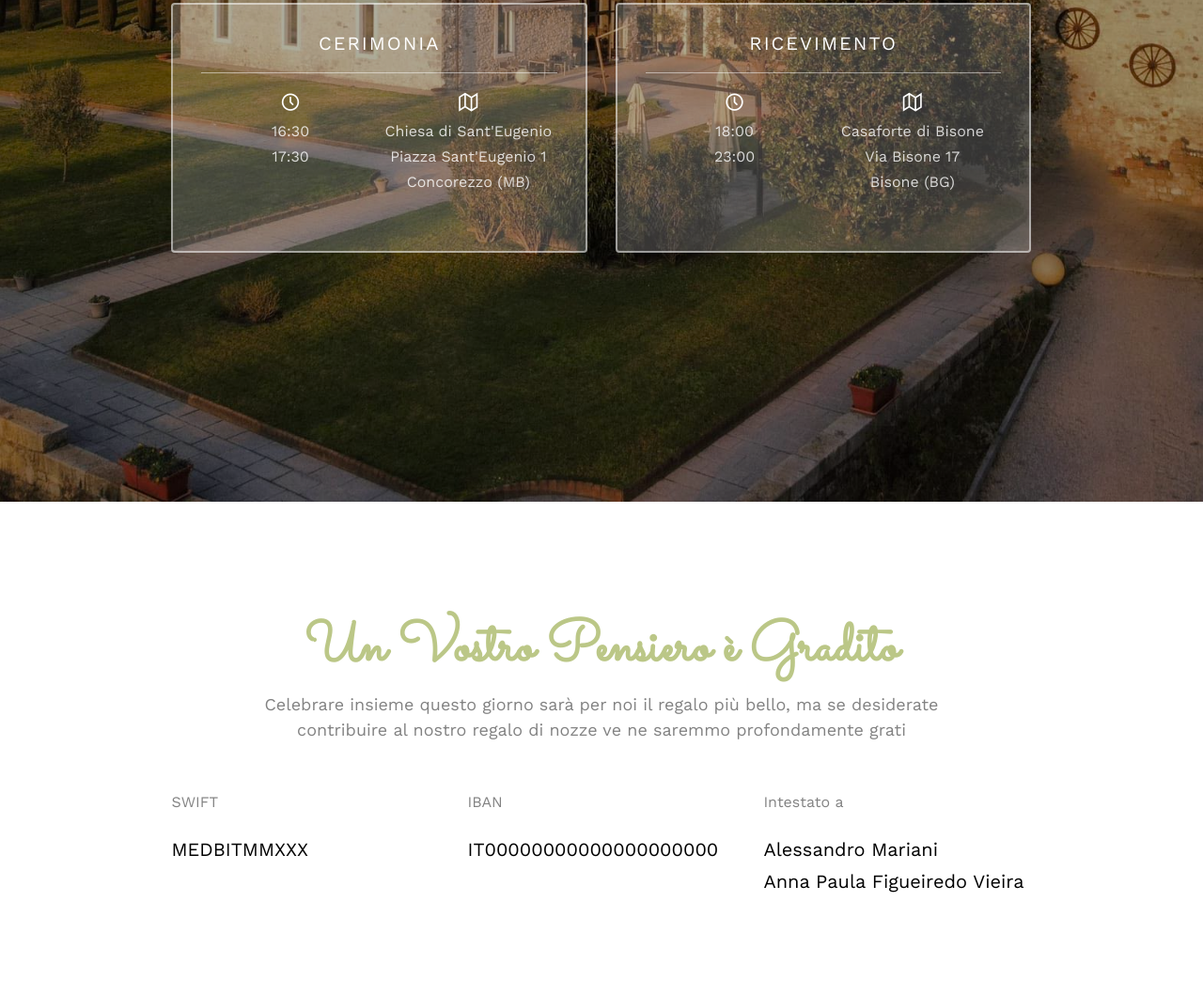
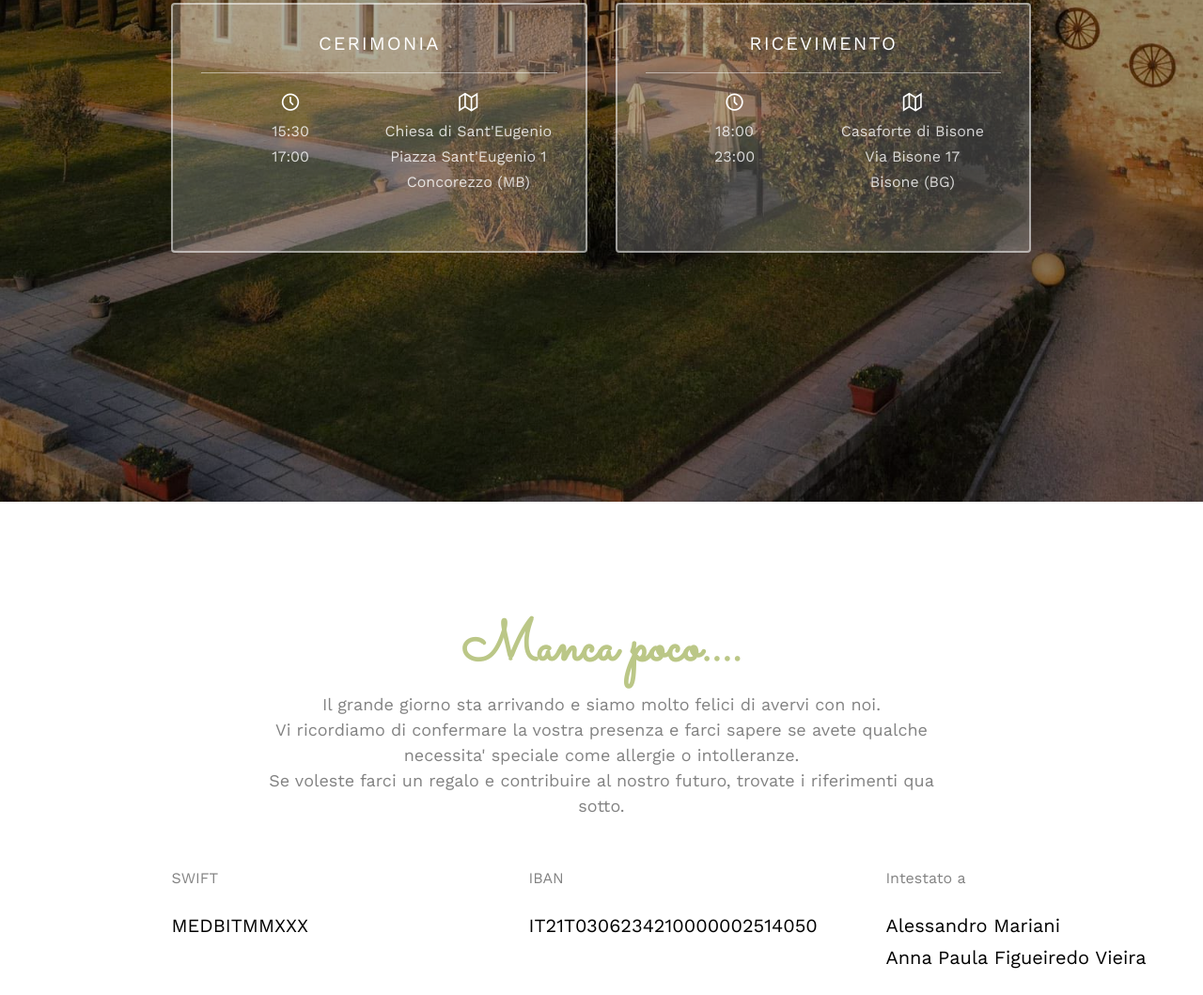
Before and after one commit to alemariani/alemariani.github.io, a plain HTML site: page index.html in a window 1280 px wide. Shown: the part 1917-2976 px from the top of the page at 94% size. Drawn offline with nearby package versions, Linux system fonts and the light colour scheme; files whose address does not match are found by name.

Commit message:
update hour and gift sentence

```diff
--- a/index.html
+++ b/index.html
@@ -107,8 +107,8 @@
 									<h3>Cerimonia</h3>
 									<div class="event-col">
 										<i class="icon-clock"></i>
-										<span>16:30</span>
-										<span>17:30</span>
+										<span>15:30</span>
+										<span>17:00</span>
 									</div>
 									<div class="event-col event-link">
 										<a href="https://maps.app.goo.gl/9uewD8T29b5sJJ2M7">
@@ -149,12 +149,14 @@
 		<div class="container">
 			<div class="row animate-box">
 				<div class="col-md-8 col-md-offset-2 text-center fh5co-heading">
-					<h2>Un Vostro Pensiero è Gradito</h2>
-					<p>Celebrare insieme questo giorno sarà per noi il regalo più bello, ma se desiderate contribuire al nostro regalo di nozze ve ne saremmo profondamente grati</p>
+					<h2>Manca poco....</h2>
+					<p>Il grande giorno sta arrivando e siamo molto felici di avervi con noi.
+						<br/>Vi ricordiamo di confermare la vostra presenza e farci sapere se avete qualche necessita' speciale come allergie o intolleranze.
+						<br/>Se voleste farci un regalo e contribuire al nostro futuro, trovate i riferimenti qua sotto.</p>
 				</div>
 			</div>
 			<div class="row animate-box">
-				<div class="col-md-10 col-md-offset-1">
+				<div class="col-md-12 col-md-offset-1">
 					<div class="col-md-4 col-sm-4">
 						<p class="contribution-header">SWIFT</p>
 						<p class="contribution-value">MEDBITMMXXX</p>
@@ -162,7 +164,7 @@
 					</div>
 					<div class="col-md-4 col-sm-4">
 						<p class="contribution-header">IBAN</p>
-						<p class="contribution-value">IT00000000000000000000</p>
+						<p class="contribution-value">IT21T0306234210000002514050</p>
 						</p>
 					</div>
 					<div class="col-md-4 col-sm-4">
```
